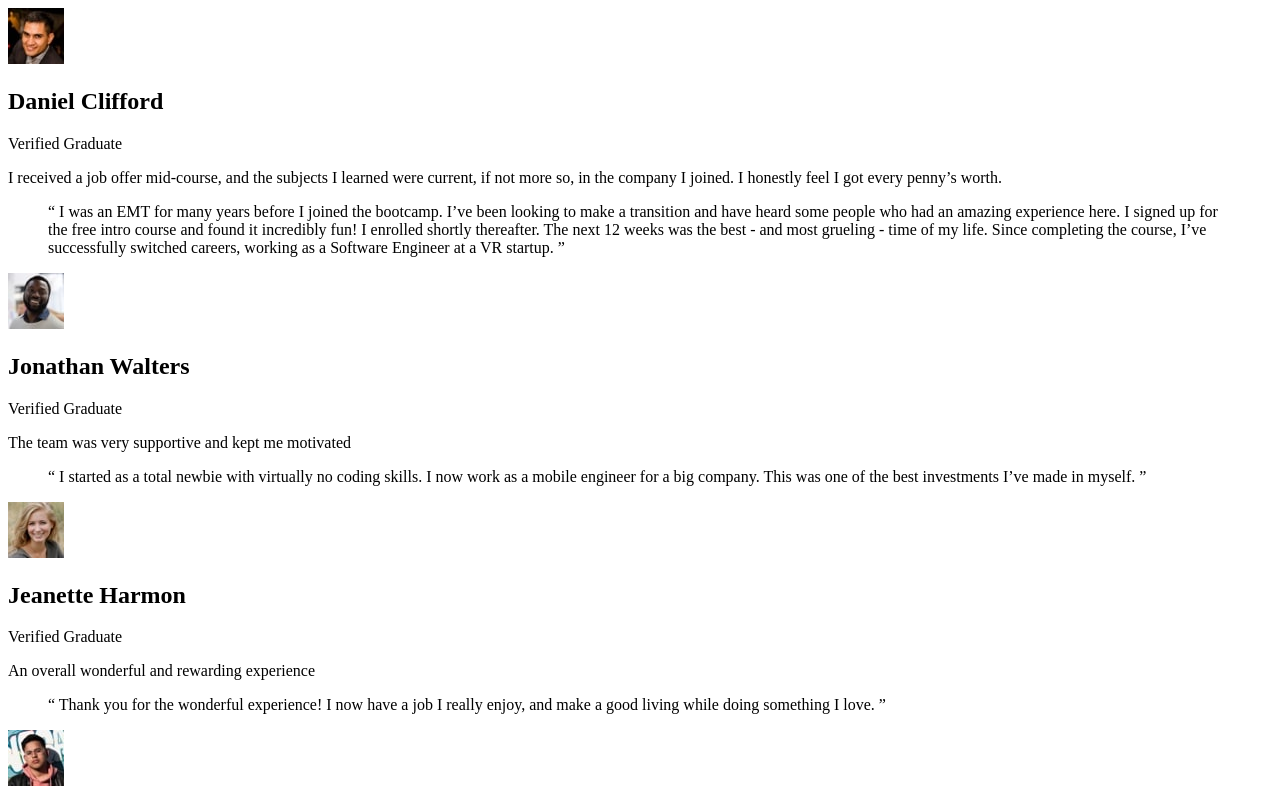
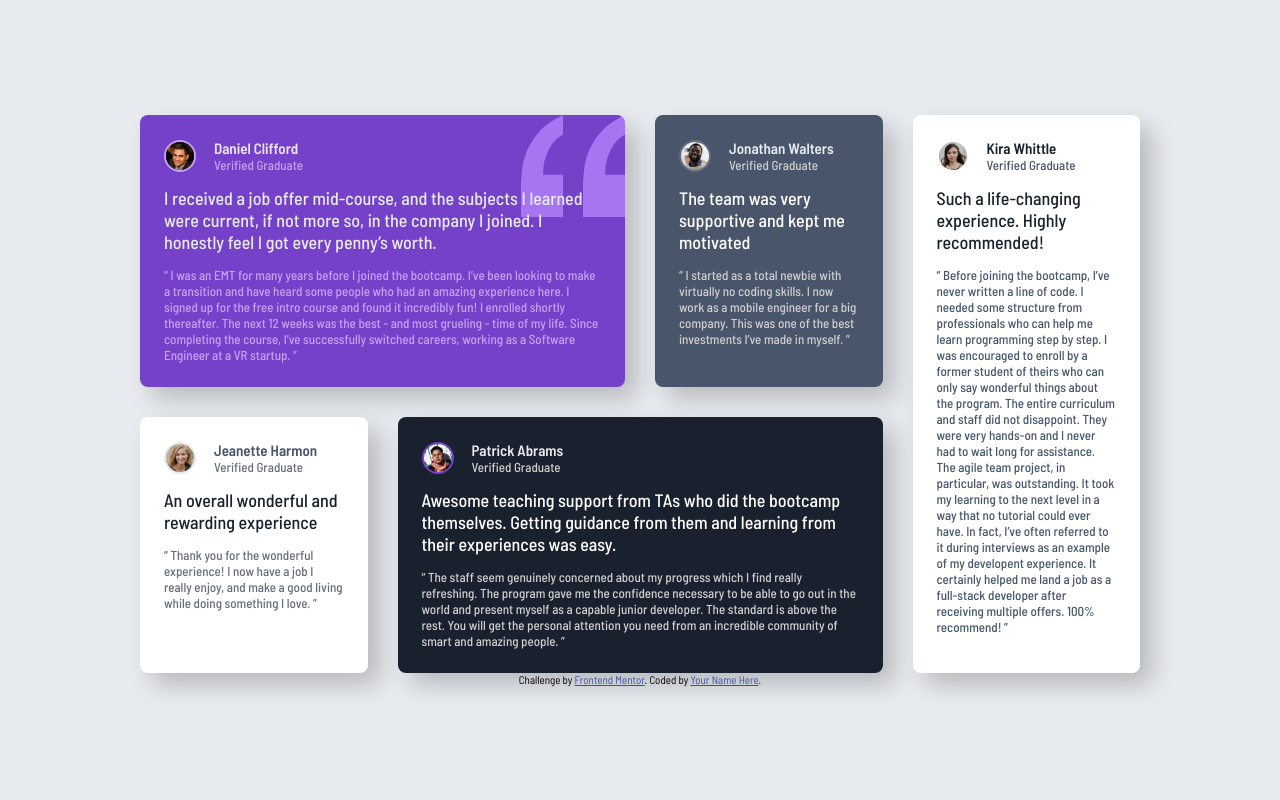
Before and after one commit to AIY7788/testimonials-grid-section, a plain HTML site: page index.html in a window 1280 px wide. Shown: the top 800 px of the page. Drawn offline with Linux system fonts and the light colour scheme.

Commit message:
Completed CSS styles

```diff
--- a/style.css
+++ b/style.css
@@ -18,8 +18,218 @@
 
   /* ===== Typography ===== */
   --font-family-base: 'Barlow Semi Condensed', sans-serif;
-  --font-size-body: 13px;
+  --font-size-sm: 1.3rem;
+  --font-size-md: 1.5rem;
+  --font-size-lg: 1.8rem;
+
 
   --font-weight-medium: 500;
   --font-weight-semi-bold: 600;
 }
+
+/* ===== GLOBAL STYLE ===== */
+* {
+  padding: 0;
+  margin: 0;
+  box-sizing: border-box;
+}
+
+html {
+  font-size: 62.5%;
+}
+
+body {
+  min-height: 100vh;
+  font-family: var(--font-family-base);
+  background-color: var(--grey-100);
+}
+
+p, blockquote {
+  font-size: var(--font-size-sm);
+  font-weight: var(--font-weight-medium);
+
+}
+
+h2 {
+  font-size: var(--font-size-md);
+  font-weight: var(--font-weight-semi-bold);
+}
+
+img {
+  width: 32px;
+  border-radius: 50%;
+  border: 2px solid;
+  margin-right: 1.8rem;
+}
+
+/* ===== COMPONENT ===== */
+
+.container {
+  max-width: 1000px;
+  margin: 0 auto;
+  padding: 6rem 2.8rem;
+
+  display: grid;
+  grid-template-columns: 1fr;
+  gap: 3rem;
+}
+
+.box {
+  padding: 2.4rem;
+  border-radius: 8px;
+  box-shadow: 12px 12px 24px rgba(0, 0, 0, 0.2);
+}
+
+.info {
+  display: flex;
+  align-items: center;
+  margin-bottom: 1.4rem;
+}
+
+.review {
+  font-size: var(--font-size-lg);
+  margin-bottom: 1.4rem;
+}
+
+/* ==== BOX-1 ==== */
+
+.box-1 {
+  background: right top no-repeat url("/images/bg-pattern-quotation.svg");
+  background-color: var(--purple-500);
+  color: var(--purple-300);
+}
+
+.box-1 .name {
+  color: var(--purple-50);
+}
+
+.box-1 .review {
+  color: var(--grey-100);
+}
+
+/* ==== BOX-1 ==== */
+
+.box-2 {
+  background-color: var(--grey-500);
+  color: var(--grey-200);
+}
+
+.box-2 .profile-img {
+  border-color: var(--grey-400);
+}
+
+.box-2 .name {
+  color: var(--grey-100);
+}
+
+.box-2 .review {
+  color: var(--white);
+}
+
+/* ==== BOX-1 ==== */
+
+.box-3 {
+  background-color: var(--white);
+  color: var(--grey-400);
+}
+
+.box-3 .profile-img {
+  border-color: var(--grey-100);
+}
+
+.box-3 .name {
+  color: var(--grey-500);
+}
+
+.box-3 .review {
+  color: var(--dark-blue);
+}
+
+/* ==== BOX-1 ==== */
+
+.box-4 {
+  background-color: var(--dark-blue);
+  color: var(--grey-200);
+}
+
+.box-4 .profile-img {
+  border-color: var(--purple-500);
+}
+
+.box-4 .name {
+  color: var(--grey-100);
+}
+
+.box-4 .review {
+  color: var(--white);
+}
+
+/* ==== BOX-1 ==== */
+
+.box-5 {
+  background-color: var(--white);
+  color: var(--grey-500);
+}
+
+.box-5 .profile-img {
+  border-color: var(--white);
+}
+
+.box-5 .name {
+  color: var(--dark-blue);
+}
+
+.box-5 .review {
+  color: var(--dark-blue);
+}
+
+@media (min-width: 40.75rem) {
+  .container {
+    grid-template-columns: 1fr 1fr;
+  }
+
+  .box-1  {
+    grid-column: 1/span 2;
+  }
+
+  .box-4 {
+    grid-row: 2/span 2;
+  }
+
+  .box-5 {
+    grid-row: 3/span 2;
+    grid-column: 2;
+  }
+}
+
+@media (min-width: 57.5rem) {
+  body {
+    display: flex;
+    flex-direction: column;
+    justify-content: center;
+  }
+
+  .container {
+    grid-template-columns: repeat(4, 1fr);
+    margin: auto;
+    padding: 0;
+  }
+
+  .box-1 {
+    grid-column: 1/span 2;
+  }
+
+  .box-4 {
+    grid-column: 2/span 2;
+    grid-row: 2;
+  }
+
+  .box-5 {
+    grid-column: 4;
+    grid-row: 1/span 2;
+  }
+
+
+
+
+}
```
